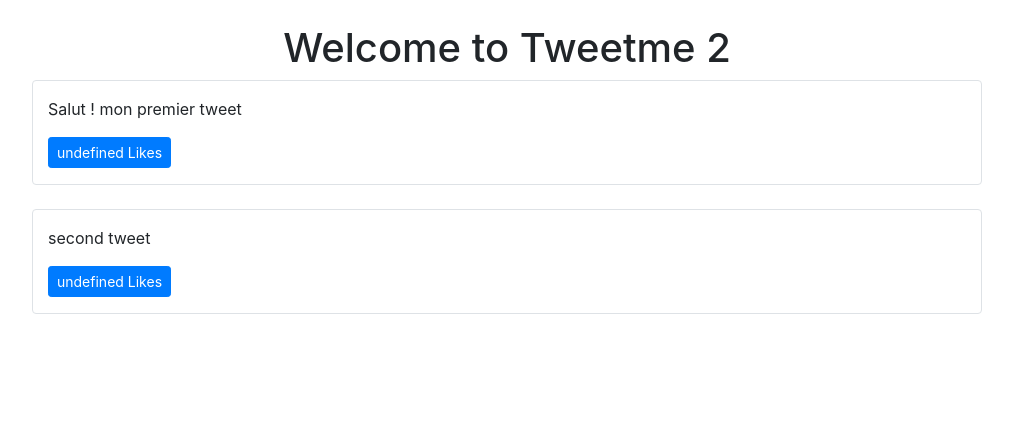
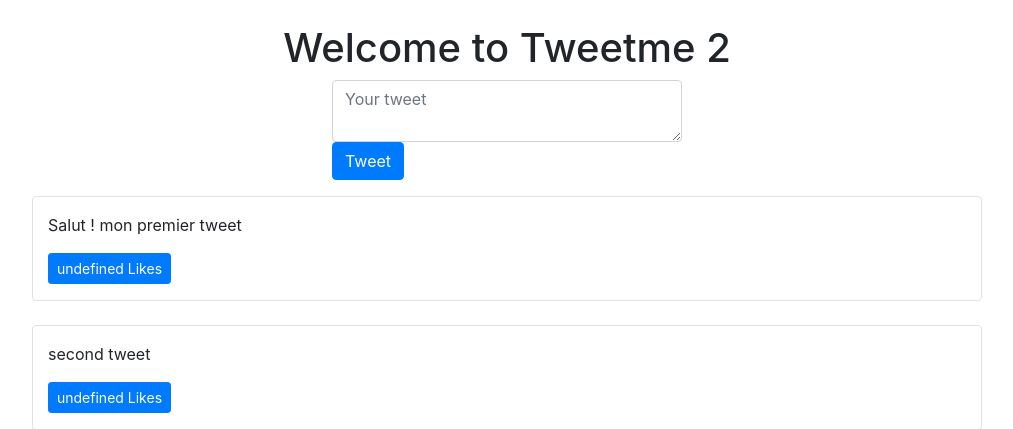
Before and after one commit to sanix-sandel/Twitter, a Django app: page / in a window 1280 px wide. Shown: the part 56-485 px from the top of the page, without its empty margins (133-1146 px from the left). Run offline with Django 3.2, Linux system fonts and the light colour scheme; data comes from the database, SQL or seed files in the repository; some libraries are stand-ins or nearby versions.

Commit message:
tweet form by hand

```diff
--- a/twitter/templates/pages/home.html
+++ b/twitter/templates/pages/home.html
@@ -13,6 +13,16 @@
     </div>
 </div>
 
+
+<div class='row mb-3'>
+    <div class='col-md-4 mx-auto col-10'>
+        <form class='form' method='POST' action="{% url 'create-tweet' %}">
+            <input type='hidden' value='/' name='next' />
+            <textarea class='form-control' name='content' placeholder='Your tweet'></textarea>
+            <button type='submit' class='btn btn-primary'>Tweet</button>
+        </form>
+    </div>
+</div>
 
 <div class='row' id='tweets'>
     Loading...
```
